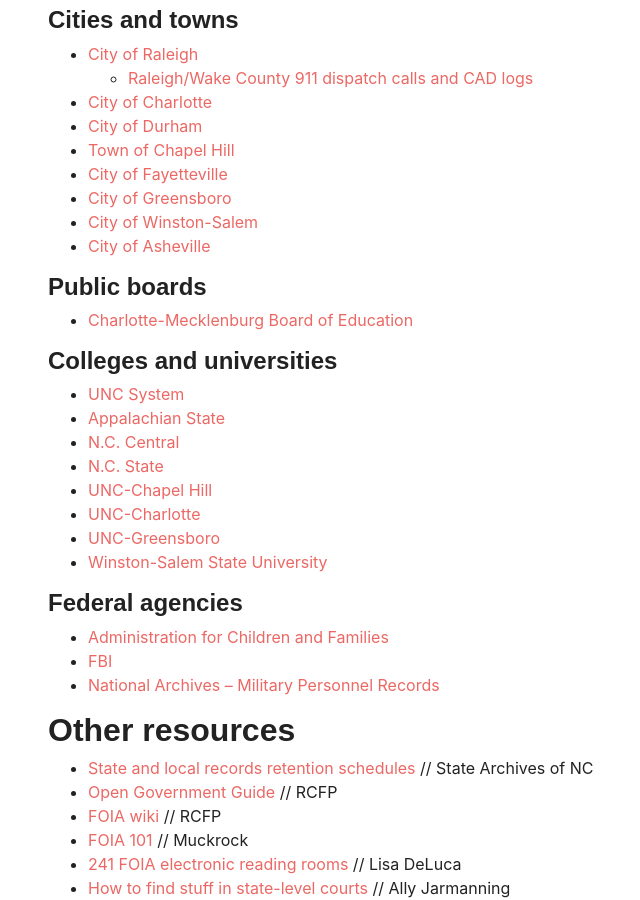
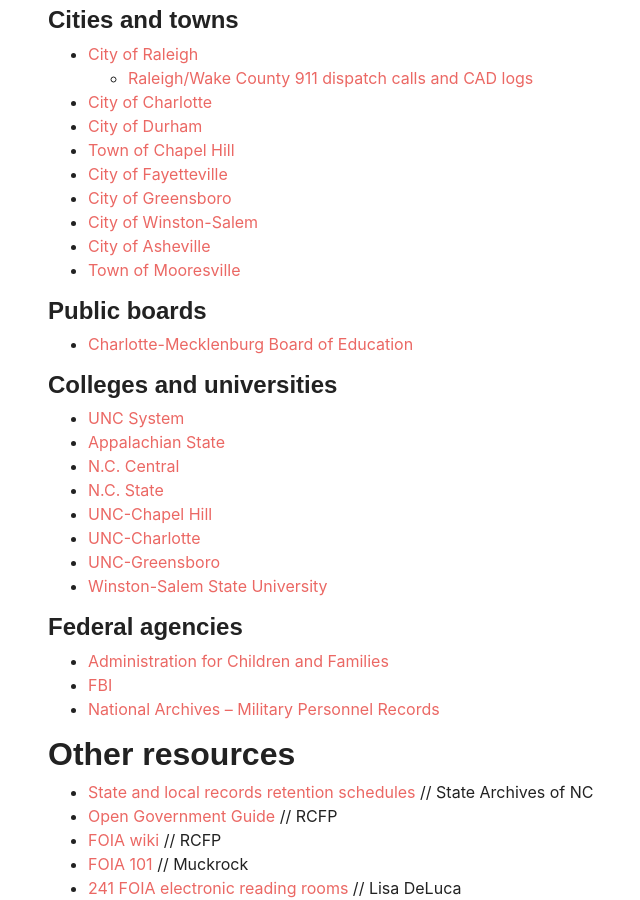
Before and after one commit to mtdukes/data-journalism-lab, a Jekyll site: the page built from _pages/public_records.md, in a window 1280 px wide and 900 px high, scrolled down 1213 px. Shown: the whole window, without its empty margins (37-677 px from the left). Built offline with Jekyll 4.4.1, drawn with Linux system fonts in a browser that asks for light colours; some web fonts are replaced.

Commit message:
adding mooresville portal

```diff
--- a/_pages/public_records.md
+++ b/_pages/public_records.md
@@ -56,6 +56,7 @@
 * [City of Greensboro](https://www.greensboro-nc.gov/government/public-records-requests)
 * [City of Winston-Salem](https://www.cityofws.org/FormCenter/Fire-Department-7/FOIA-Request-172)
 * [City of Asheville](https://cityofashevillenc.nextrequest.com/)
+* [Town of Mooresville](https://townofmooresvillenc.nextrequest.com/)
 
 #### Public boards
 
```
